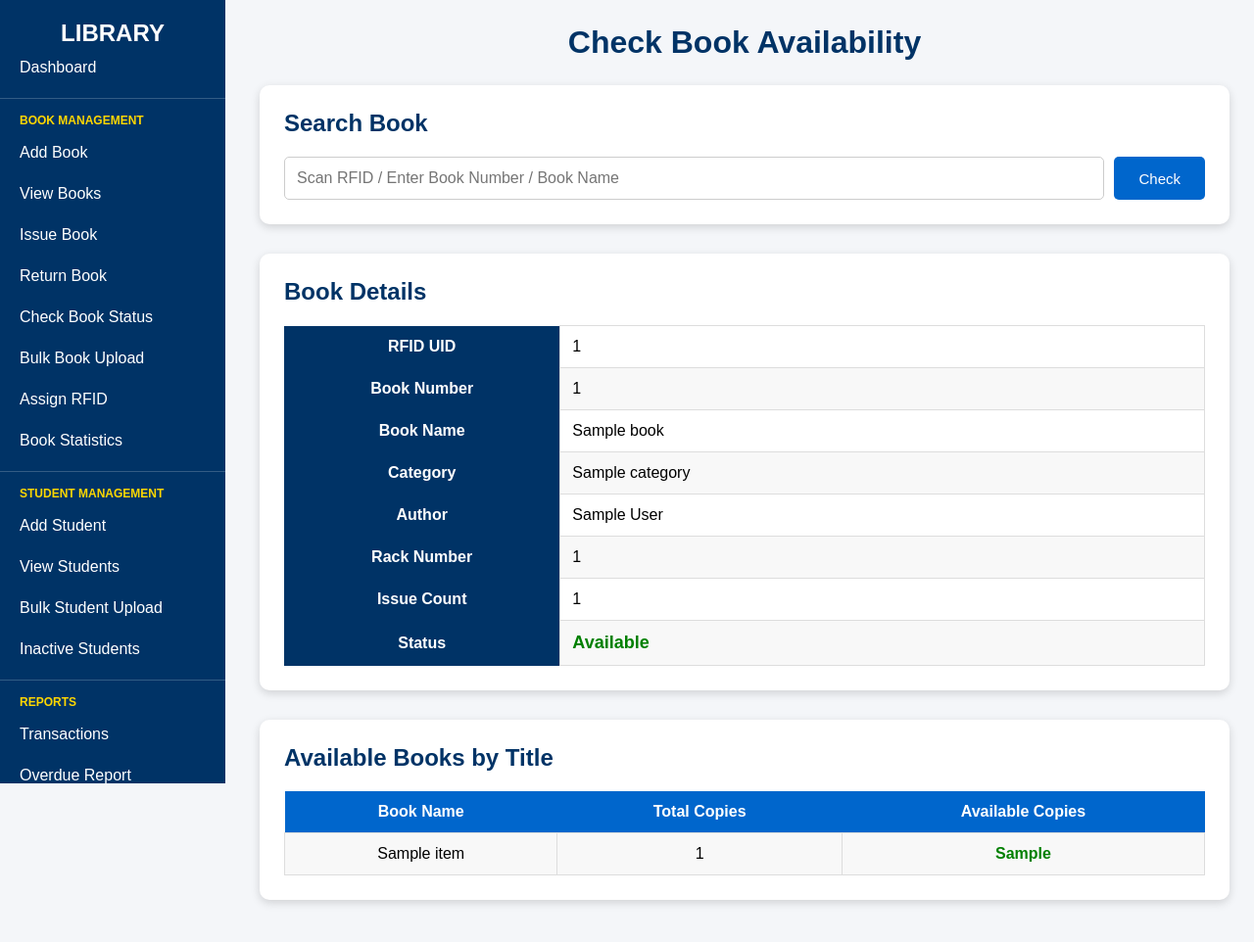
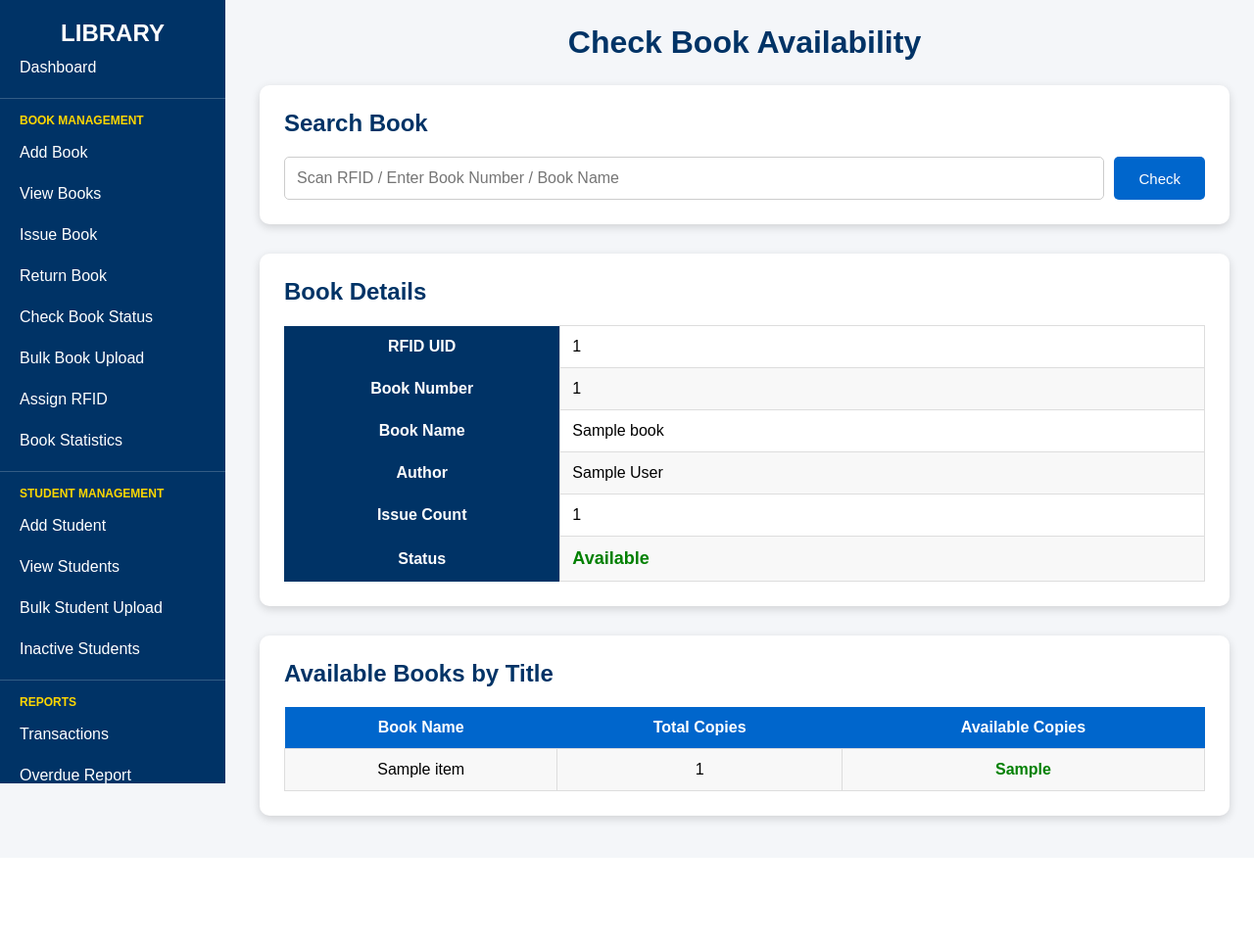
Before and after one commit to Gayathiri-11/RFID-Library-Management-System, a Flask app: template templates/check_book.html in a window 1280 px wide. Shown: the whole page at 98% size. After the commit the page ends 843 px from the top, so only its background shows below. Run offline with Flask 3, Linux system fonts and the light colour scheme; the template is opened without the code that fills it: most values are stand-ins (such as "Sample title", 1, 10 or a date in 2020).

Commit message:
book pagpe

```diff
--- a/templates/check_book.html
+++ b/templates/check_book.html
@@ -260,19 +260,10 @@ Check
     <td>{{ book.book_name }}</td>
 </tr>
 
-<tr>
-    <th>Category</th>
-    <td>{{ book.category }}</td>
-</tr>
 
 <tr>
     <th>Author</th>
     <td>{{ book.author }}</td>
-</tr>
-
-<tr>
-    <th>Rack Number</th>
-    <td>{{ book.rack_number }}</td>
 </tr>
 
 <tr>
```
